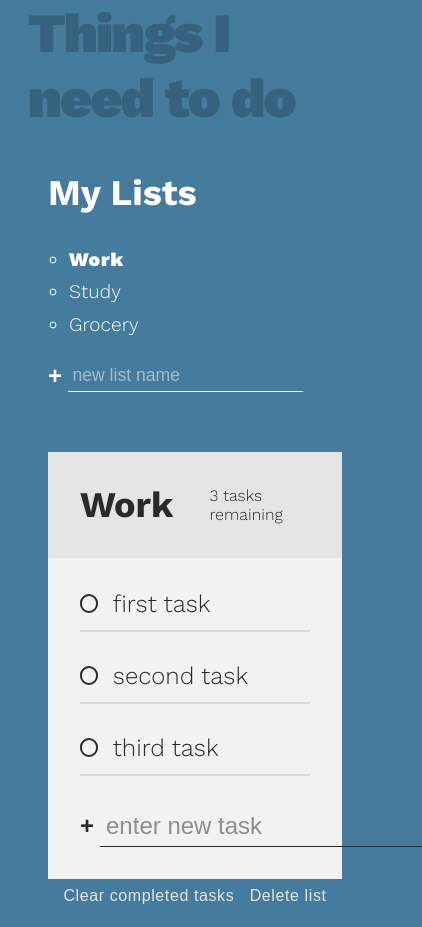
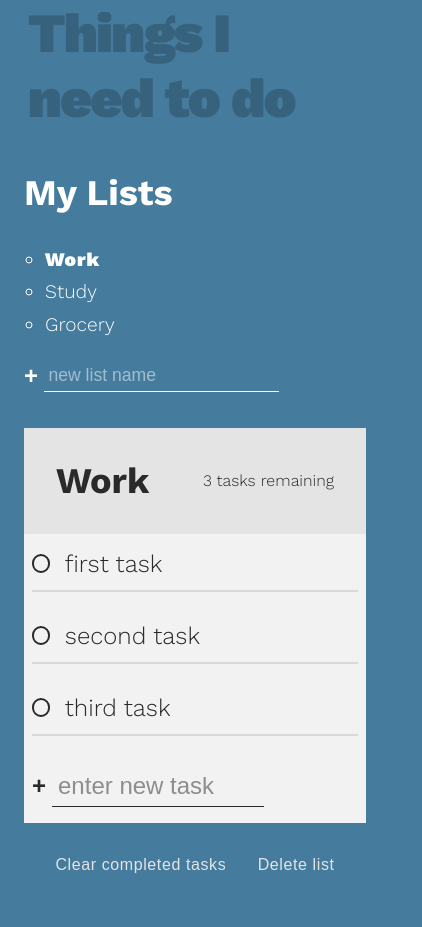
Before and after one commit to rick329mo/todo-list-app, a plain HTML site: page index.html in a window 390 px wide. Shown: the whole page, 422 px wide, since content can reach past the window. After the commit the page ends 874 px from the top, so only its background shows below. Drawn offline with nearby package versions, Linux system fonts and the light colour scheme.

Commit message:
fixed positioning on mobile

```diff
--- a/styles.css
+++ b/styles.css
@@ -10,7 +10,7 @@ body {
 }
 
 .all-tasks {
-    padding: 0.5em 2em;
+    padding: 0.5em 1em;
 }
 
 
@@ -103,6 +103,11 @@ form {
 .new.list {
     font-size: 1.1rem;
     font-weight: 300;
+
+}
+
+.new.task {
+    max-width: 200px;
 }
 
 
@@ -114,7 +119,7 @@ form {
 .todo-list {
     background: rgb(242, 242, 242);
     color: rgb(42, 42, 42);
-    margin: 2em 2em;
+    margin: 1em 1em;
 
     --spacer: 2rem;
 }
@@ -146,7 +151,7 @@ form {
 }
 
 .todo-body {
-    padding: var(--spacer);
+    padding: 2rem;
     position: relative;
 }
 
@@ -274,3 +279,13 @@ form {
         margin-left: 2em;
     }
 }
+
+@media screen and (max-width: 415px) {
+    .todo-body {
+        padding: 1rem 0.5rem;
+    }
+
+    .delete-btns {
+        bottom: -75px;
+    }
+}
```
